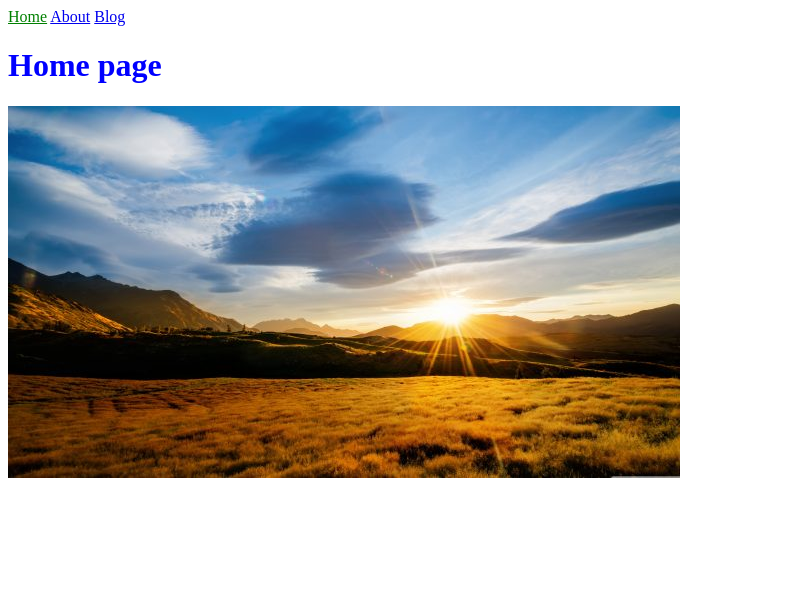
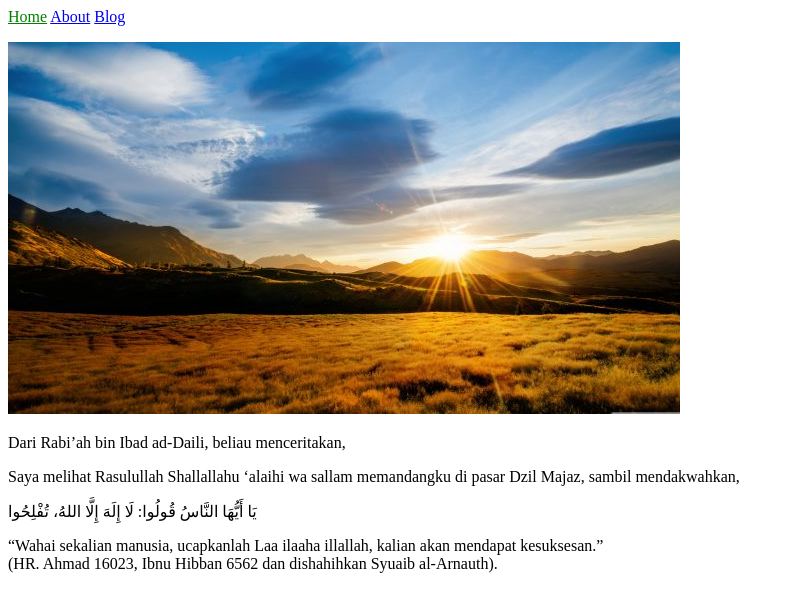
Before and after one commit to abdullahanon/abdullahanon.github.io, a Jekyll site: the page built from index.md, in a window 1280 px wide. Shown: the top 612 px of the page, without its empty margins (0-794 px from the left). Built offline with Jekyll 4.4.1, drawn with Linux system fonts in a browser that asks for light colours.

Commit message:
add home page

```diff
--- a/index.md
+++ b/index.md
@@ -3,6 +3,13 @@ layout: default
 title: Home
 ---
 
-# Home page
+![wallpapper]({{ site.url }}/assets/images/pages/wallpaper.jpg)
 
-![wallpapper]({{ site.url }}/assets/images/pages/wallpaper.jpg)
+Dari Rabi’ah bin Ibad ad-Daili, beliau menceritakan,
+
+Saya melihat Rasulullah Shallallahu ‘alaihi wa sallam memandangku di pasar Dzil Majaz, sambil mendakwahkan,
+
+يَا أَيُّهَا النَّاسُ قُولُوا: لَا إِلَهَ إِلَّا اللهُ، تُفْلِحُوا
+
+"Wahai sekalian manusia, ucapkanlah Laa ilaaha illallah, kalian akan mendapat kesuksesan."<br>
+(HR. Ahmad 16023, Ibnu Hibban 6562 dan dishahihkan Syuaib al-Arnauth).
```
Also changed, not shown: 1 other file.
